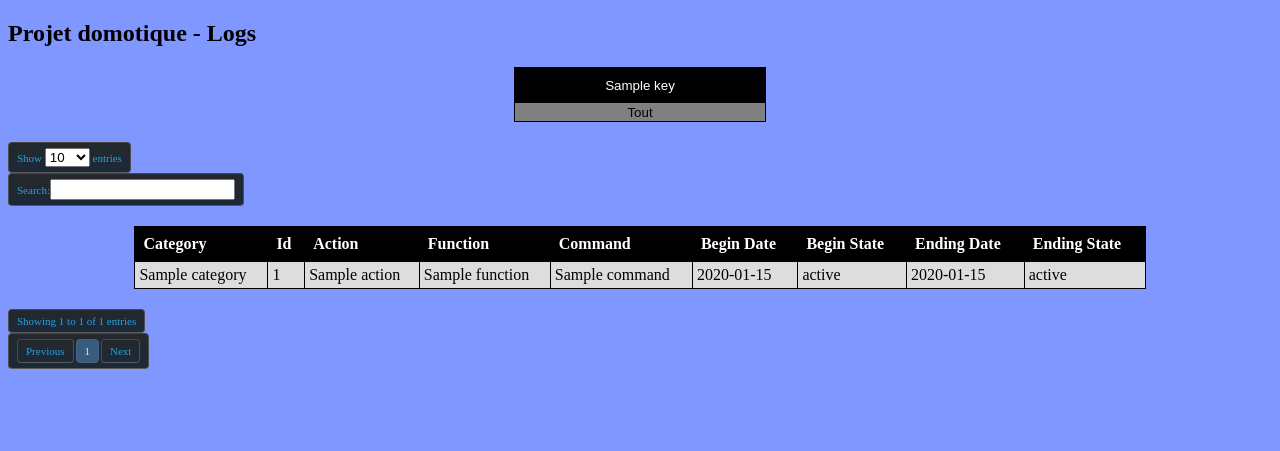
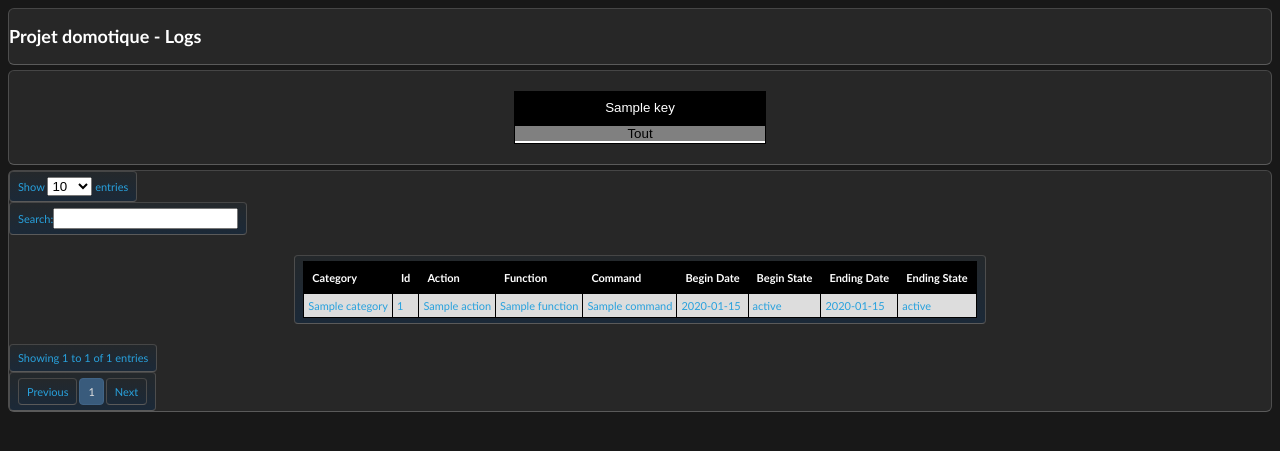
Before and after one commit to DhalEynn/PROJ831-Domotique, a Flask app: template Dashboards/templates/logs.html in a window 1280 px wide. Shown: the top 451 px of the page. Run offline with Flask 2, Linux system fonts and the light colour scheme; the template is opened without the code that fills it: most values are stand-ins (such as "Sample title", 1, 10 or a date in 2020); some libraries are stand-ins or nearby versions.

Commit message:
Updating css

```diff
--- a/Dashboards/static/style/logs.css
+++ b/Dashboards/static/style/logs.css
@@ -1,5 +1,45 @@
-body{
-    background-color: rgb(128, 151, 255);
+html {
+    font: 1em / 1.4 sans-serif;
+    font-family: 'Trebuchet MS',Helvetica,Arial,sans-serif;
+    font-weight: 400;
+    color: #e6e6e6;
+    margin: 0;
+    padding: 0;
+    word-wrap: break-word;
+    background-color: #181818
+}
+
+body {
+    /* background-color: rgb(128, 151, 255); */
+    background-color: #181818;
+    font-size: 0.75rem;
+}
+
+body>div {
+    color: #e6e6e6;
+    background: #272727;
+    border-width: 1px;
+    border-style: solid;
+    border-top-color: #464646;
+    border-right-color: #4d4d4d;
+    border-bottom-color: #5a5a5a;
+    border-left-color: #4d4d4d;
+    border-radius: 6px;
+    margin-top: 5px;
+    margin-bottom: 5px;
+  }
+
+.element {
+    background-color: #272727;
+    color: white;
+    display: flex;
+    flex-wrap: wrap;
+    align-items: center;
+    max-width: 100%
+}
+
+.title {
+    text-align: center;
 }
 
 .select-item {
@@ -51,11 +91,16 @@ table th{
 
 #items {
     width: 20%;
-    background-color: white;
+    background-color: #272727;
+    color: white;
+    align-items: center;
+    max-width: 100%
 }
 
 #items td {
     padding: 0px;
+    background-color: white;
+    color: black;
 }
 *
 #items tr:last-of-type
@@ -86,10 +131,29 @@ table th{
 
 
 
-/* Boutons de changement de page */
+/* Button to change page */
 
 #tableauDesLogs {
     position: relative;
+}
+
+/* Table of elements */
+#events {
+    display: block;
+    width: fit-content;
+    background: linear-gradient(0deg, #1b2938, #24282b);
+    color: #28a1dd;
+    border-width: 1px;
+    border-style: solid;
+    border-top-color: #464646;
+    border-right-color: #4d4d4d;
+    border-bottom-color: #5a5a5a;
+    border-left-color: #4d4d4d;
+    font-size: 0.6875rem;
+    white-space: nowrap;
+    border-radius: 4px;
+    padding: 5px 8px;
+    box-sizing: border-box
 }
 
 /* Wrapper for the buttons */
--- a/Dashboards/templates/logs.html
+++ b/Dashboards/templates/logs.html
@@ -9,10 +9,10 @@
 
 	</head>
 	<body>
-		<div>
+		<div class="element title">
 			<h2>Projet domotique - Logs</h2>
 		</div>
-		<div id="buttons_table">
+		<div class="element" id="buttons_table">
 			<table id="items">
 				<thead>
 					<tr>
```
